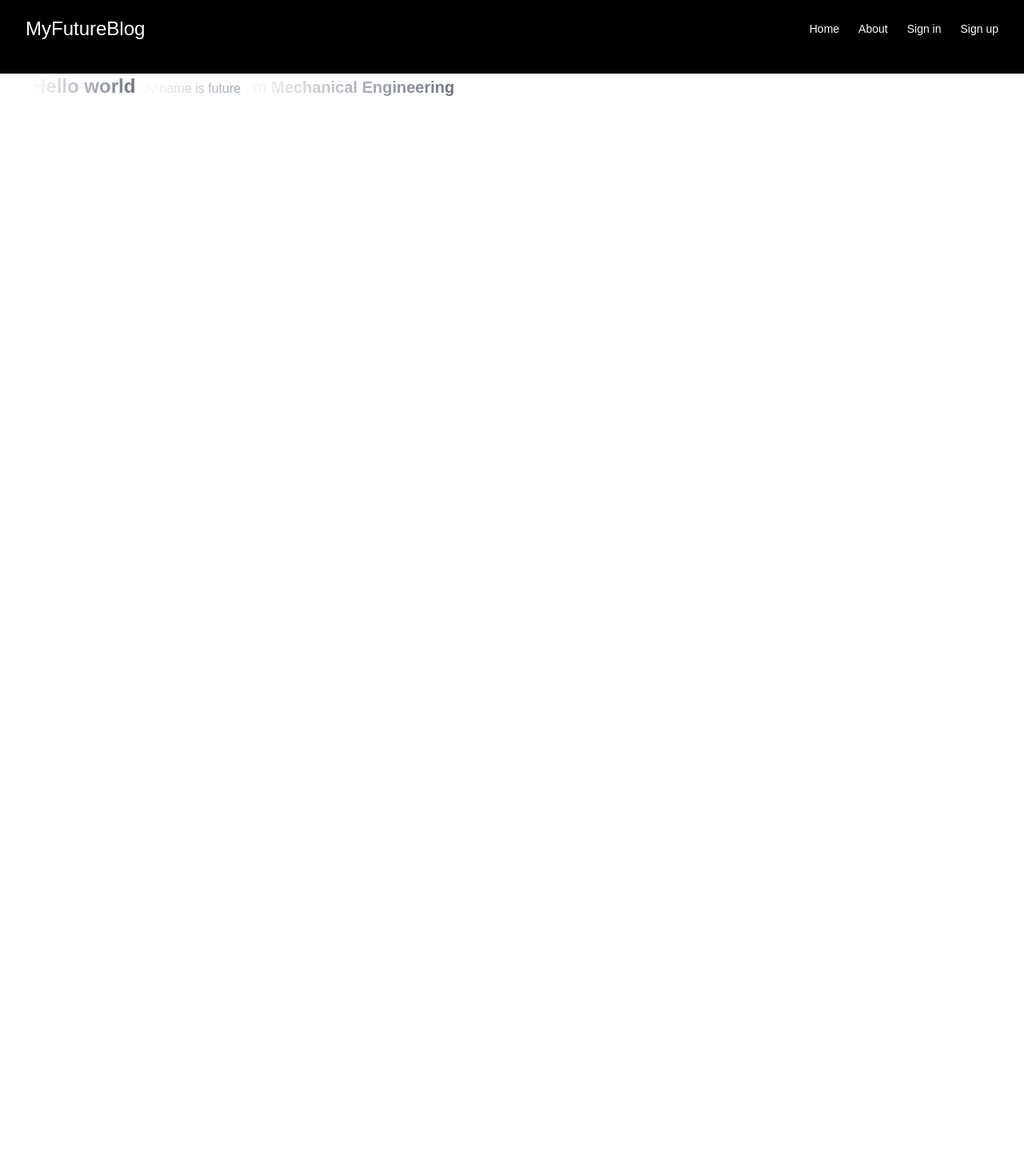
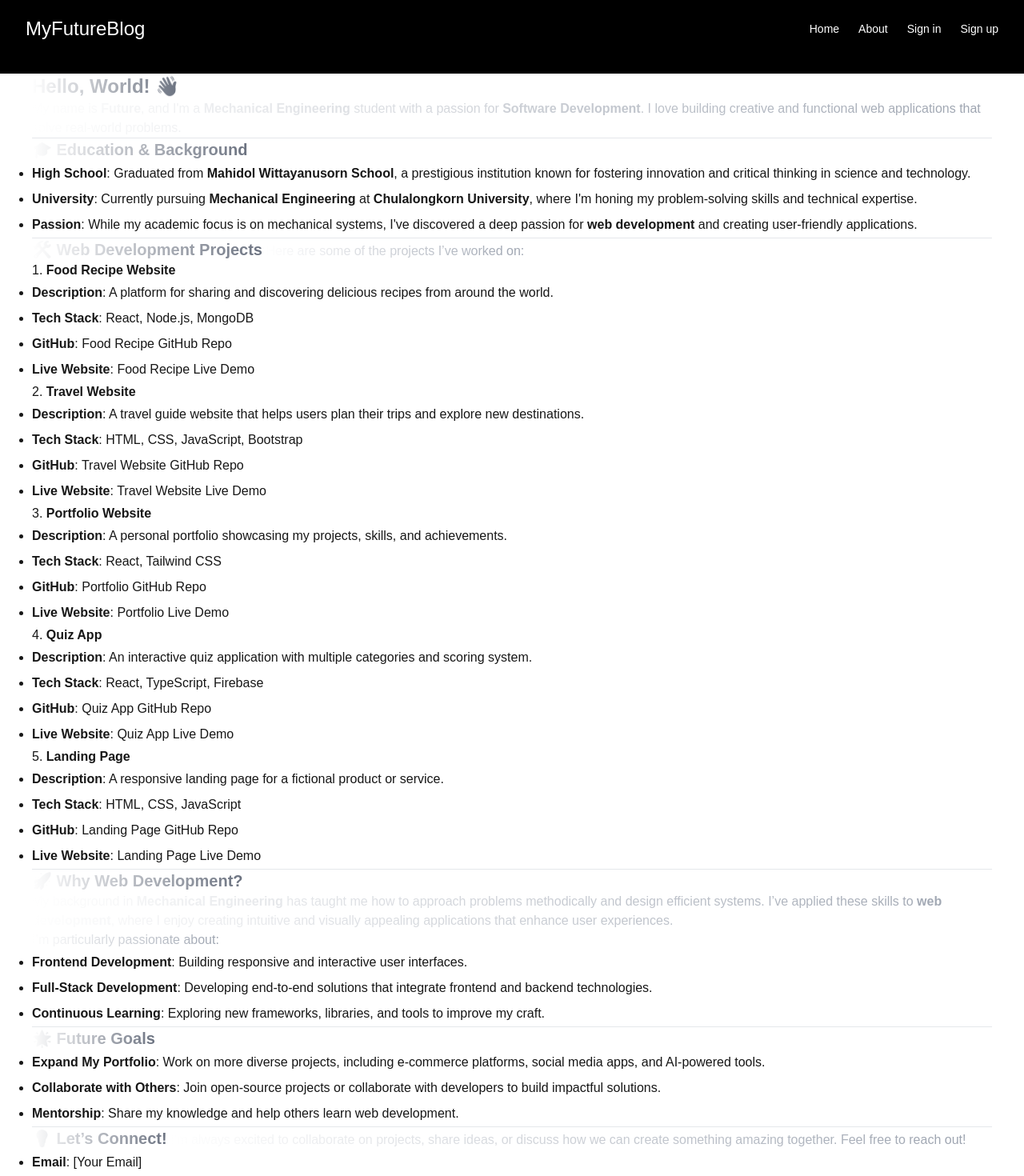
Before and after one commit to future-fwp/nextjs-blog, a Next.js app: page /about in a window 1280 px wide. Shown: the top 1470 px of the page at 80% size. Before the commit the page ends 800 px from the top, so only its background shows below. Built offline with nearby package versions, Linux system fonts and the light colour scheme.

Commit message:
add profile

```diff
--- a/src/app/about/page.tsx
+++ b/src/app/about/page.tsx
@@ -4,11 +4,82 @@ import rehypeRaw from "rehype-raw";
 import { Suspense } from "react";
 
 const markdownText = `
-# Hello world
+# Hello, World! 👋
 
- My name is future
+My name is **Future**, and I'm a **Mechanical Engineering** student with a passion for **Software Development**. I love building creative and functional web applications that solve real-world problems.
 
-## I'm Mechanical Engineering
+---
+
+## 🎓 **Education & Background**
+
+- **High School**: Graduated from **Mahidol Wittayanusorn School**, a prestigious institution known for fostering innovation and critical thinking in science and technology.
+- **University**: Currently pursuing **Mechanical Engineering** at **Chulalongkorn University**, where I'm honing my problem-solving skills and technical expertise.
+- **Passion**: While my academic focus is on mechanical systems, I've discovered a deep passion for **web development** and creating user-friendly applications.
+
+---
+
+## 🛠️ **Web Development Projects**
+
+Here are some of the projects I’ve worked on:
+
+### 1. **Food Recipe Website**
+- **Description**: A platform for sharing and discovering delicious recipes from around the world.
+- **Tech Stack**: React, Node.js, MongoDB
+- **GitHub**: [Food Recipe GitHub Repo](https://github.com/yourusername/food-recipe)
+- **Live Website**: [Food Recipe Live Demo](https://food-recipe-demo.com)
+
+### 2. **Travel Website**
+- **Description**: A travel guide website that helps users plan their trips and explore new destinations.
+- **Tech Stack**: HTML, CSS, JavaScript, Bootstrap
+- **GitHub**: [Travel Website GitHub Repo](https://github.com/yourusername/travel-website)
+- **Live Website**: [Travel Website Live Demo](https://travel-website-demo.com)
+
+### 3. **Portfolio Website**
+- **Description**: A personal portfolio showcasing my projects, skills, and achievements.
+- **Tech Stack**: React, Tailwind CSS
+- **GitHub**: [Portfolio GitHub Repo](https://github.com/yourusername/portfolio)
+- **Live Website**: [Portfolio Live Demo](https://yourportfolio.com)
+
+### 4. **Quiz App**
+- **Description**: An interactive quiz application with multiple categories and scoring system.
+- **Tech Stack**: React, TypeScript, Firebase
+- **GitHub**: [Quiz App GitHub Repo](https://github.com/yourusername/quiz-app)
+- **Live Website**: [Quiz App Live Demo](https://quiz-app-demo.com)
+
+### 5. **Landing Page**
+- **Description**: A responsive landing page for a fictional product or service.
+- **Tech Stack**: HTML, CSS, JavaScript
+- **GitHub**: [Landing Page GitHub Repo](https://github.com/yourusername/landing-page)
+- **Live Website**: [Landing Page Live Demo](https://landing-page-demo.com)
+
+---
+
+## 🚀 **Why Web Development?**
+
+My background in **Mechanical Engineering** has taught me how to approach problems methodically and design efficient systems. I’ve applied these skills to **web development**, where I enjoy creating intuitive and visually appealing applications that enhance user experiences.
+
+I’m particularly passionate about:
+- **Frontend Development**: Building responsive and interactive user interfaces.
+- **Full-Stack Development**: Developing end-to-end solutions that integrate frontend and backend technologies.
+- **Continuous Learning**: Exploring new frameworks, libraries, and tools to improve my craft.
+
+---
+
+## 🌟 **Future Goals**
+
+- **Expand My Portfolio**: Work on more diverse projects, including e-commerce platforms, social media apps, and AI-powered tools.
+- **Collaborate with Others**: Join open-source projects or collaborate with developers to build impactful solutions.
+- **Mentorship**: Share my knowledge and help others learn web development.
+
+---
+
+## 💡 **Let’s Connect!**
+
+I’m always excited to collaborate on projects, share ideas, or discuss how we can create something amazing together. Feel free to reach out!
+
+- **Email**: [Your Email]
+- **LinkedIn**: [Your LinkedIn Profile](https://linkedin.com/in/yourusername)
+- **GitHub**: [GitHub Profile](https://github.com/yourusername)
 `;
 
 const page = () => {
```
